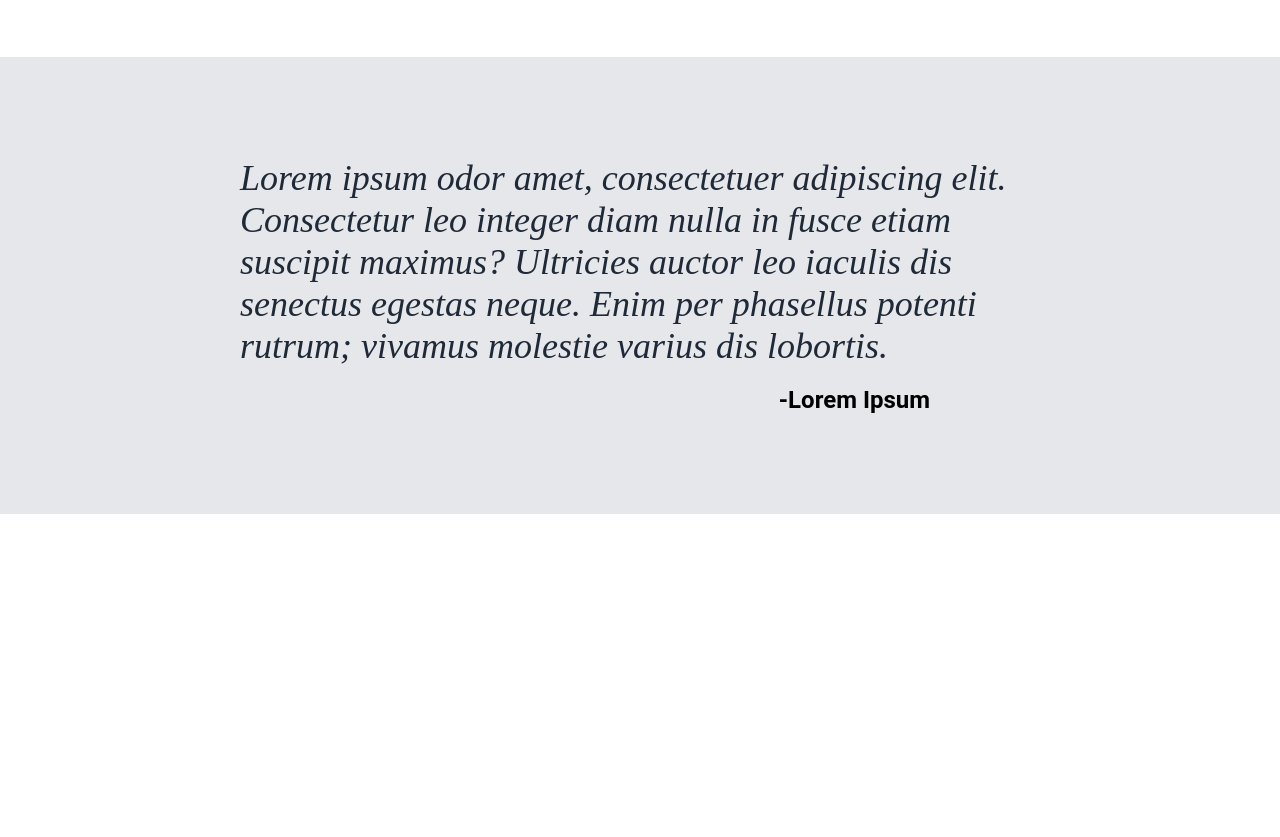
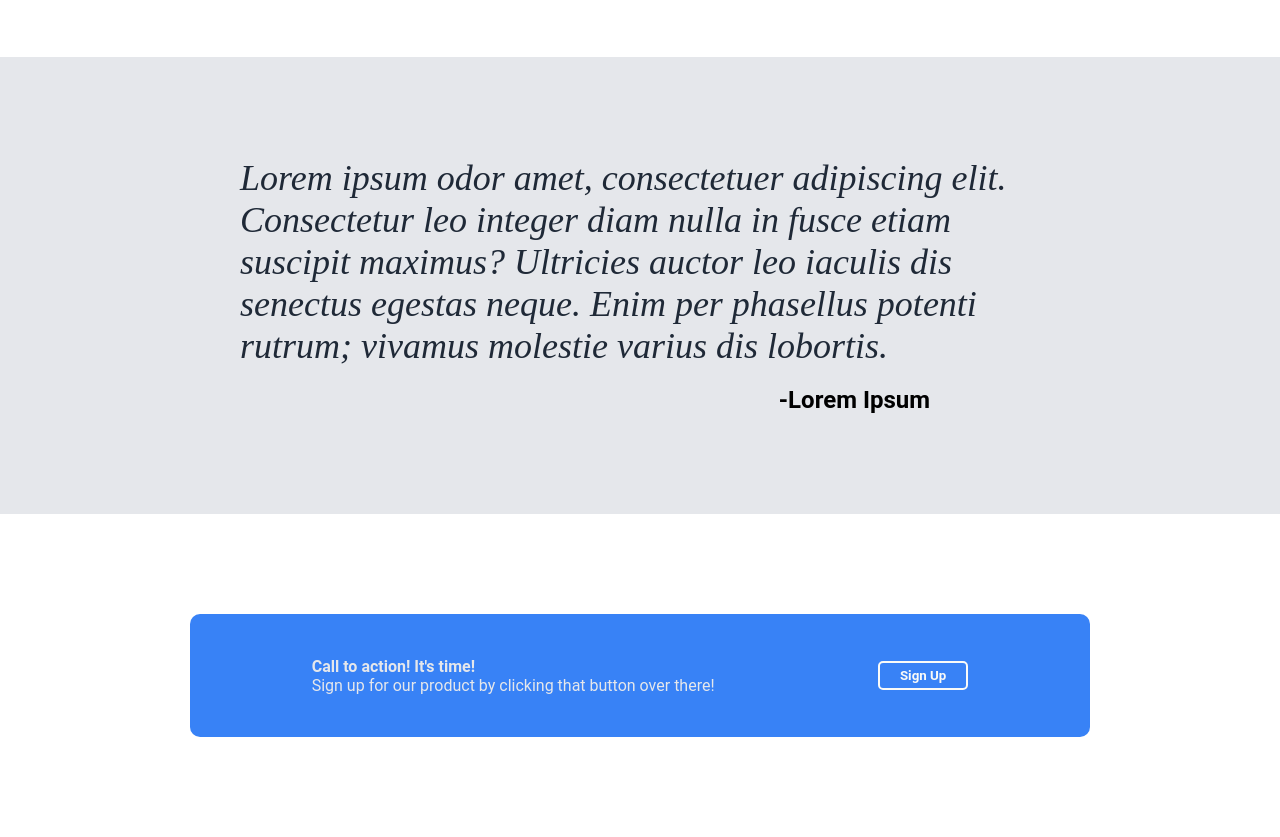
Before and after one commit to linzi-v7/landing-page, a plain HTML site: page index.html in a window 1280 px wide. Shown: the part 749-1586 px from the top of the page. Before the commit the page ends 1263 px from the top, so only its background shows below. Drawn offline with Linux system fonts and the light colour scheme.

Commit message:
Add 'call to action' area with its styles

```diff
--- a/index.html
+++ b/index.html
@@ -78,5 +78,20 @@
         <span id="quote-author">-Lorem Ipsum</span>
     </div>
 
+    <div class="call-to-action">
+
+        <div class="call-to-action-card">
+            <div class = "left-text">
+                <span>Call to action! It's time!</span>
+                <br>
+                Sign up for our product by clicking that button over there!
+                <br>
+            </div>
+
+            <button class="sign-up">Sign Up</button>
+        </div>
+
+    </div>
+
 </body>
 </html>
--- a/style.css
+++ b/style.css
@@ -5,7 +5,6 @@
     box-sizing: border-box;
     font-family: "Roboto", sans-serif;
 }
-
 
 
 ul {
@@ -147,3 +146,35 @@ body {
     margin-right: 250px;
     font-weight: bolder;
 }
+
+button:hover {
+    background-color: #E5E7EB;
+    color: #1F2937;
+}
+
+.call-to-action {
+    display: flex;
+    justify-content: center;
+    align-items: center;
+    padding: 100px;
+}
+
+.call-to-action-card {
+    display: flex;
+    color: #E5E7EB;
+    padding: 40px;
+    width: 900px;
+    align-items: center;
+    justify-content: space-around;
+    background-color: #3882F6;
+    border-radius: 10px;
+}
+
+.left-text span {
+    font-weight: bold;
+}
+
+.call-to-action-card button {
+    border-color: #E5E7EB;
+    border: solid 2px;
+}
```
